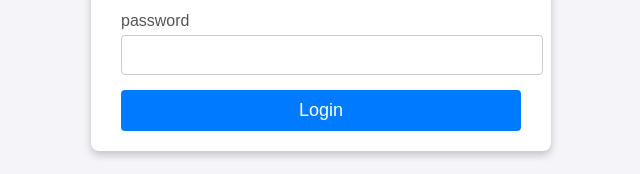
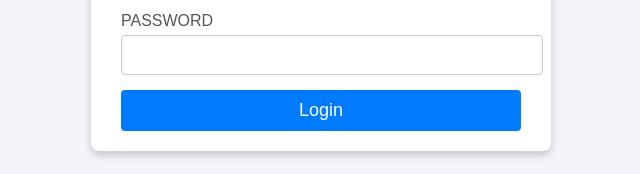
Before and after one commit to Darshana1803/FOSS-ASSIGNMENT, a plain HTML site: page index.html in a window 1280 px wide. Shown: the part 401-575 px from the top of the page, 319-959 px from the left. Drawn offline with Linux system fonts and the light colour scheme.

Commit message:
Update index.html

```diff
--- a/index.html
+++ b/index.html
@@ -79,7 +79,7 @@
                 <input type="text" id="username" name="username" required>
             </div>
             <div class="form-group">
-                <label for="DARSH">password</label>
+                <label for="DARSH">PASSWORD</label>
                 <input type="password" id="password" name="password" required>
             </div>
             <button type="submit" class="login-btn">Login</button>
```
